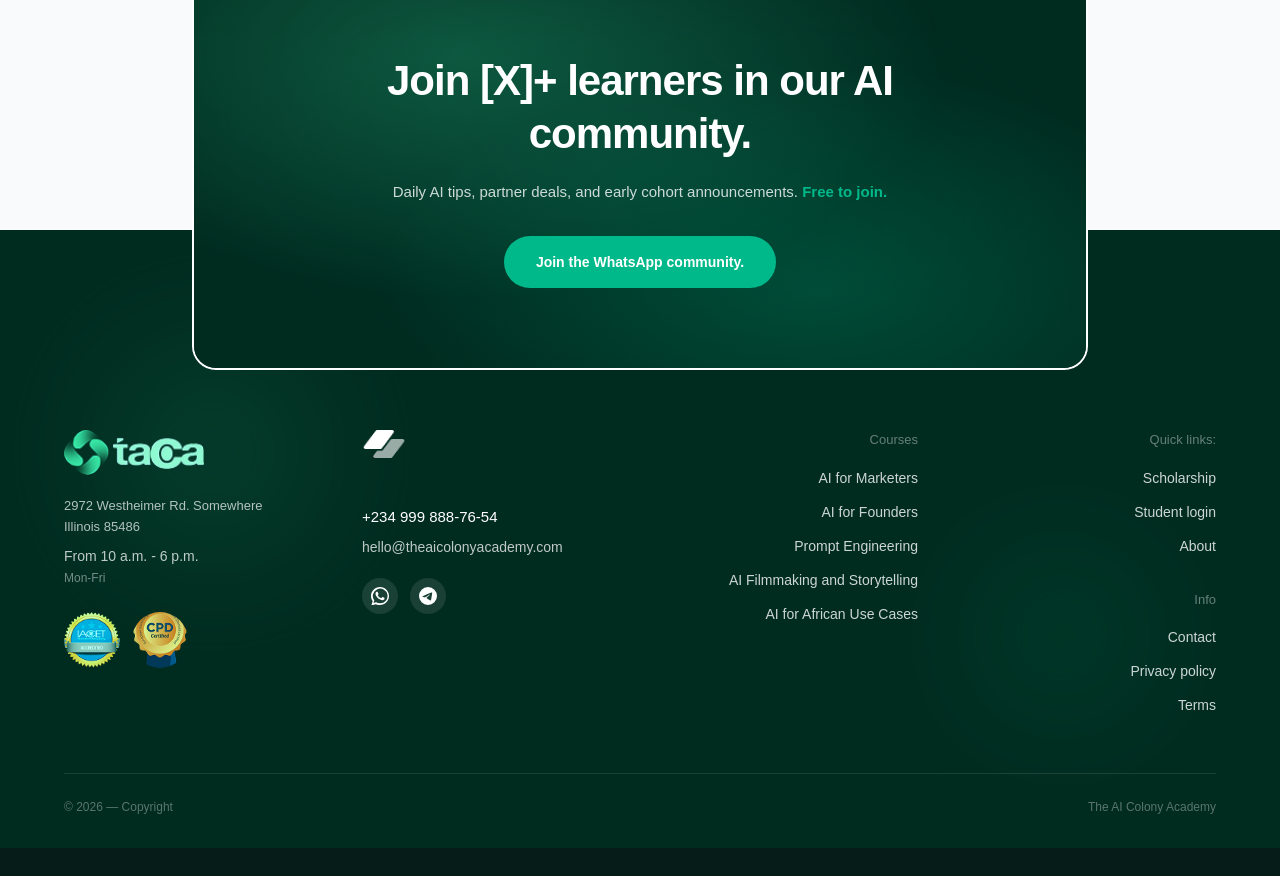
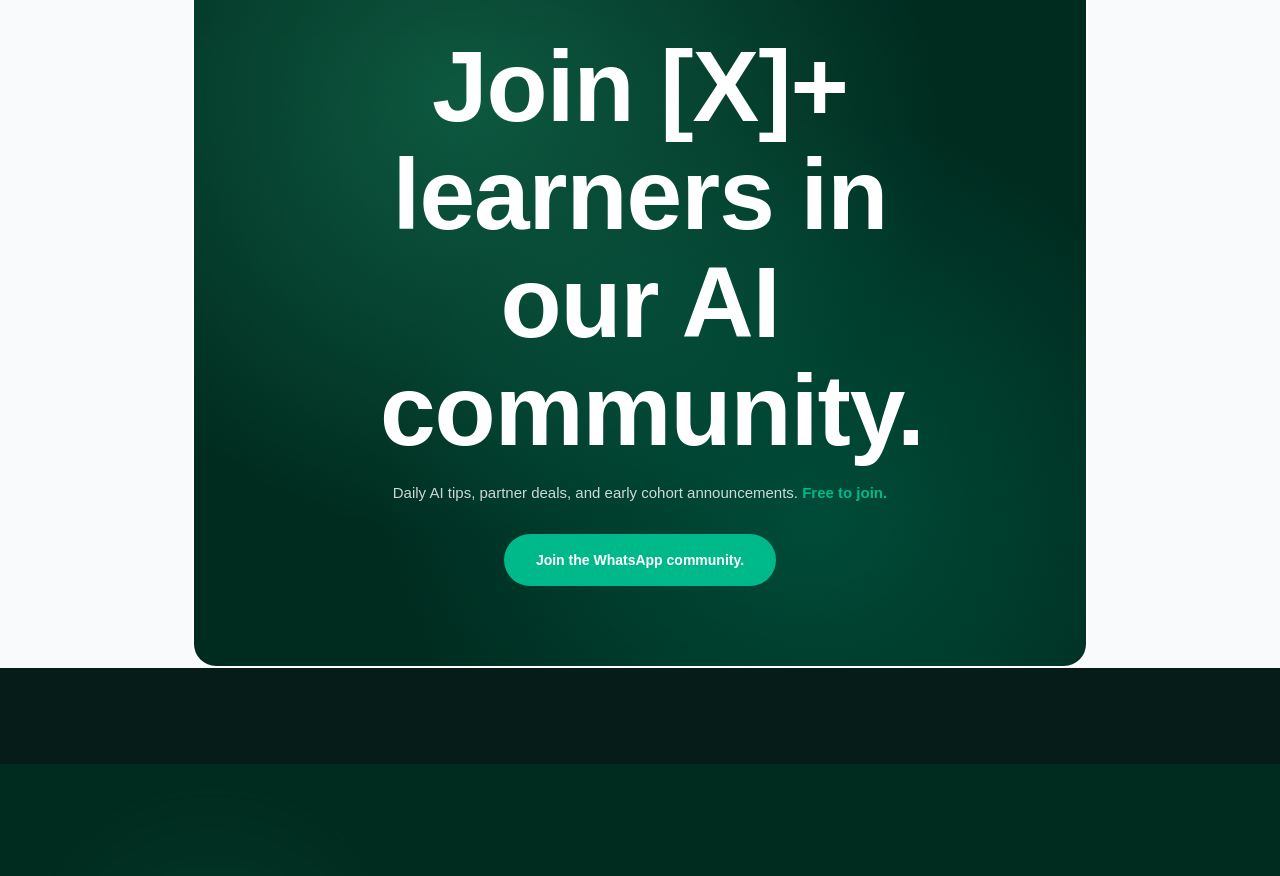
Before and after one commit to bolajidavid25/The-AI-Colony-Academy-, a Next.js app: page / in a window 1280 px wide. Shown: the part 5300-6176 px from the top of the page. Before the commit the page ends 6148 px from the top, so only its background shows below. Built offline with nearby package versions, Linux system fonts and the light colour scheme.

Commit message:
Changes made the footer and CTA community section

```diff
--- a/src/components/AvailableCourses.tsx
+++ b/src/components/AvailableCourses.tsx
@@ -53,7 +53,7 @@ export default function AvailableCourses() {
     <section
       id="courses"
       aria-labelledby="available-courses-heading"
-      className="w-full bg-white px-6 py-20 lg:px-8 lg:py-24"
+      className="w-full bg-white px-6 py-20 lg:px-8 lg:py-24 mt-[-130]"
     >
       <div className="mx-auto w-full max-w-[1260px]">
         <header className="mb-12 text-center">
--- a/src/components/CommunityCTA.tsx
+++ b/src/components/CommunityCTA.tsx
@@ -2,9 +2,9 @@ export default function CommunityCTA() {
   return (
     <section
       aria-labelledby="community-cta-heading"
-      className="relative z-20 mx-auto -mb-[140px] w-[70%] px-0"
+      className="relative z-20 mx-auto -mb-[44px] w-[calc(100%-64px)] px-0 sm:mb-20 sm:w-[90%] md:w-[80%] lg:mb-24 lg:w-[70%]"
     >
-      <div className="relative overflow-hidden rounded-[24px] border-2 border-solid border-white px-6 py-16 text-center lg:px-16 lg:py-20">
+      <div className="relative flex aspect-[3/5] flex-col overflow-hidden rounded-[24px] border-2 border-solid border-white px-6 pt-[36vw] text-center sm:aspect-auto sm:px-8 sm:py-16 lg:px-16 lg:py-20">
         <div
           className="pointer-events-none absolute inset-0 bg-[#002B1F]"
           aria-hidden="true"
@@ -21,17 +21,19 @@ export default function CommunityCTA() {
         <div className="relative z-10 mx-auto max-w-2xl">
           <h2
             id="community-cta-heading"
-            className="text-3xl font-bold leading-tight tracking-[-1px] text-white md:text-4xl lg:text-[42px]"
+            className="mx-auto max-w-[390px] text-[44px] font-bold leading-[1.08] tracking-[-1px] text-white sm:max-w-[520px] sm:text-[100px] lg:text-[100px]"
           >
-            Join [X]+ learners in our AI community.
+            <span className="block sm:inline">Join [X]+</span>{" "}
+            <span className="block sm:inline">learners in our</span>{" "}
+            <span className="block sm:inline">AI community.</span>
           </h2>
-          <p className="mt-5 text-[15px] leading-relaxed text-white/80">
+          <p className="mx-auto mt-5 max-w-[390px] text-[20px] leading-[1.2] text-white/80 sm:max-w-none sm:text-[15px]">
             Daily AI tips, partner deals, and early cohort announcements.{" "}
             <span className="font-semibold text-[#00B98A]">Free to join.</span>
           </p>
           <button
             type="button"
-            className="mt-8 rounded-full bg-[#00B98A] px-8 py-4 text-sm font-bold text-white transition-opacity hover:opacity-90"
+            className="mx-auto mt-16 w-full max-w-[356px] rounded-full bg-[#00B98A] px-7 py-5 text-[18px] font-bold text-white transition-opacity hover:opacity-90 sm:mt-8 sm:w-auto sm:px-8 sm:py-4 sm:text-sm"
           >
             Join the WhatsApp community.
           </button>
--- a/src/components/FAQ.tsx
+++ b/src/components/FAQ.tsx
@@ -36,7 +36,7 @@ const faqItems: FAQItem[] = [
 ];
 
 export default function FAQ() {
-  const [openIndex, setOpenIndex] = useState<number | null>(3);
+  const [openIndex, setOpenIndex] = useState<number | null>(0);
 
   function toggleItem(index: number) {
     setOpenIndex((current) => (current === index ? null : index));
--- a/src/components/FixedScrollArrow.tsx
+++ b/src/components/FixedScrollArrow.tsx
@@ -12,7 +12,7 @@ export default function FixedScrollArrow() {
       type="button"
       aria-label="Scroll to next section"
       onClick={scrollToNextSection}
-      className="fixed right-[7%] bottom-50 z-[100] flex h-[52px] w-[52px] items-center justify-center rounded-[10px] bg-[#31CA92] text-white shadow-[0_8px_28px_rgba(49,202,146,0.35)] transition-transform hover:scale-[1.03]"
+      className="fixed right-[7%] bottom-10 z-[100] flex h-[52px] w-[52px] items-center justify-center rounded-[10px] bg-[#31CA92] text-white shadow-[0_8px_28px_rgba(49,202,146,0.35)] transition-transform hover:scale-[1.03]"
     >
       <svg
         width="28"
--- a/src/components/Footer.tsx
+++ b/src/components/Footer.tsx
@@ -40,14 +40,14 @@ export default function Footer() {
       />
 
       <div className="relative z-10 mx-auto w-[90%]">
-        <div className="grid grid-cols-1 gap-12 sm:grid-cols-2 lg:grid-cols-4 lg:gap-10">
-          <div>
+        <div className="grid grid-cols-1 gap-8 text-center sm:grid-cols-2 sm:gap-12 lg:grid-cols-4 lg:gap-10 lg:text-left">
+          <div className="order-4 flex flex-col items-center lg:order-none lg:items-start">
             <Image
               src={logo}
               alt="The AI Colony Academy"
               width={140}
               height={62}
-              className="h-auto w-[140px] object-contain"
+              className="h-auto w-[110px] object-contain lg:w-[140px]"
             />
             <p className="mt-5 text-[13px] leading-relaxed text-white/70">
               2972 Westheimer Rd. Somewhere
@@ -75,7 +75,7 @@ export default function Footer() {
             </div>
           </div>
 
-          <div>
+          <div className="order-3 flex flex-col items-center lg:order-none lg:items-start">
 
             <Image
                 src={badge}
@@ -84,7 +84,7 @@ export default function Footer() {
                 height={40}
                 className="h-7 w-11 rounded-full object-fill"
               />
-              <br/><br/>
+            <div className="mt-8">
             <p className="text-[15px] font-medium text-white">
               +234 999 888-76-54
             </p>
@@ -94,7 +94,7 @@ export default function Footer() {
             >
               hello@theaicolonyacademy.com
             </a>
-            <div className="mt-5 flex items-center gap-3">
+            <div className="mt-5 flex items-center justify-center gap-3">
               <a
                 href="#"
                 aria-label="WhatsApp"
@@ -127,9 +127,10 @@ export default function Footer() {
                 </svg>
               </a>
             </div>
+            </div>
           </div>
 
-          <div className="lg:text-right">
+          <div className="order-1 lg:order-none lg:text-right">
             <h3 className="mb-4 text-[13px] font-medium text-white/40">
               Courses
             </h3>
@@ -147,7 +148,7 @@ export default function Footer() {
             </ul>
           </div>
 
-          <div className="space-y-8 lg:text-right">
+          <div className="order-2 space-y-8 lg:order-none lg:text-right">
             <div>
               <h3 className="mb-4 text-[13px] font-medium text-white/40">
                 Quick links:
@@ -185,9 +186,9 @@ export default function Footer() {
           </div>
         </div>
 
-        <div className="mt-14 flex flex-col items-center justify-between gap-3 border-t border-white/10 pt-6 text-[12px] text-white/35 sm:flex-row">
+        <div className="mt-24 flex flex-col items-center gap-8 text-[10px] text-white/35 sm:flex-row-reverse sm:justify-between sm:gap-3">
+          <p>The AI Colony Academy</p>
           <p>© 2026 — Copyright</p>
-          <p>The AI Colony Academy</p>
         </div>
       </div>
     </footer>
```
